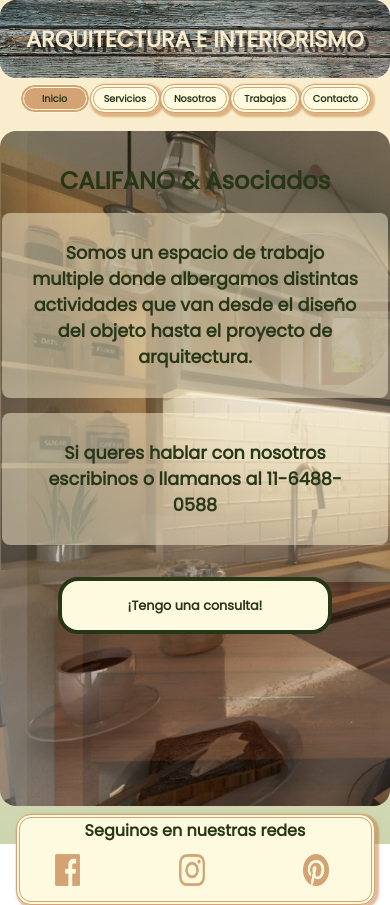
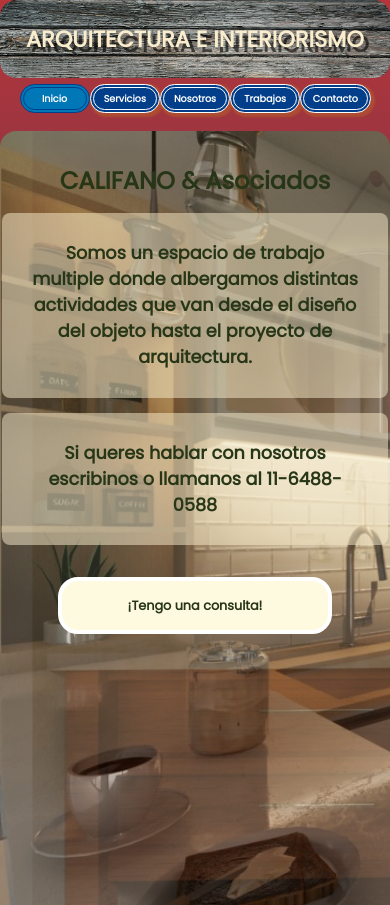
Before and after one commit to nsartinisalgueiro/arquitectura-sartini, a website: page index.html in a window 390 px wide. Shown: the top 905 px of the page. Drawn offline with nearby package versions, Linux system fonts and the light colour scheme.

Commit message:
cambio paleta colores

```diff
--- a/index.html
+++ b/index.html
@@ -24,7 +24,7 @@
         <!-- menu de navegacion -->
         <nav class="nav">
             <!-- logo pagina -->
-            <a href="./index.html"><img src="./img/logo-arquitecta-carolina-califano.jpg" class="nav__logo" alt="CC-arquitectura-logo"></a>
+            <a href="./index.html"><img src="./img/logo-arquitecta-carolina-califano.png" class="nav__logo" alt="CC-arquitectura-logo"></a>
             <!-- barra de navegacion -->
             <ul class="nav__lista">
                 <li class="nav__button--active"><a href="./index.html">Inicio</a></li>
@@ -36,7 +36,7 @@
         </nav>
         <!-- titulo principal -->
         <header class="header">
-            <h1 class="wow animate__animated animate__backInDown">ARQUITECTURA E INTERIORISMO</h1>
+            <h1>ARQUITECTURA E INTERIORISMO</h1>
         </header>
         <!-- contenido principal -->
         <section class="primeraSeccion">
--- a/scss/secciones/_animaciones.scss
+++ b/scss/secciones/_animaciones.scss
@@ -19,26 +19,3 @@
         background-image: url(../img/living-vajilla.jpeg);
     }
 }
-
-@keyframes fondoTitulo {
-    0% {
-        background-image: url(../img/fondo-madera-rustica2.jpg);
-
-    }
-
-    33% {
-        background-image: url(../img/fondo-madera-rustica.jpg);
-
-    }
-
-    66% {
-        background-image: url(../img/fondo-madera-rustica3.jpg);
-
-    }
-
-    100% {
-        background-image: url(../img/fondo-madera-rustica.jpg);
-
-    }
-
-}
--- a/scss/secciones/_header.scss
+++ b/scss/secciones/_header.scss
@@ -12,7 +12,5 @@
     align-items: center;
     color: #faedcd;
     text-shadow: 5px 5px rgba(0, 0, 0, 0.592);
-    animation-name: fondoTitulo;
-    animation-duration: 5s;
-    animation-iteration-count: infinite;
+    background-image: url(../img/fondo-madera-rustica.jpg);
 }
--- a/scss/secciones/_main-index-nosotros.scss
+++ b/scss/secciones/_main-index-nosotros.scss
@@ -55,7 +55,8 @@
         text-decoration: none;
         display: flex;
         justify-content: center;
-        width: 30vw;
+        align-items: center;
+        width: 40vw;
         margin: 2rem auto;
         height: 2rem;
 
--- a/scss/secciones/_main-servicios.scss
+++ b/scss/secciones/_main-servicios.scss
@@ -9,6 +9,7 @@
     .servicios {
         width: 80%;
         height: 50%;
+        margin: 0.5rem;
 
         &__titulo {
             box-shadow: 2px 4px #2836188d;
--- a/scss/secciones/_media-queries.scss
+++ b/scss/secciones/_media-queries.scss
@@ -59,6 +59,7 @@
         height: 80vh;
         width: 100vw;
         margin-top: 1rem;
+        padding-bottom: 4rem;
 
         h2 {
             font-size: 1.7rem;
@@ -73,7 +74,7 @@
             text-align: center;
             align-items: center;
             padding: 1rem;
-            width: 60vw;
+            width: 40vw;
             height: 2vh;
             font-size: 1rem;
 
@@ -81,7 +82,7 @@
                 background-color: #283618;
                 color: #fefae0;
                 border: solid 2px #fefae0;
-                font-size: 20px;
+                font-size: 15px;
                 transition: 1s;
             }
 
@@ -157,6 +158,7 @@
             height: 80vh;
             width: 100vw;
             margin-top: 1rem;
+            padding-bottom: 8rem;
 
             h2 {
                 font-size: 1.5rem;
--- a/scss/variables/_colores.scss
+++ b/scss/variables/_colores.scss
@@ -2,10 +2,10 @@
 
 //FONDOS PRINCIPALES
     //MAIN
-    $grandienteFondo: linear-gradient(180deg, rgba(250, 237, 205, 1) 50%, rgba(204, 213, 174, 1) 100%);
+    $grandienteFondo: linear-gradient(0deg, #1d3658 0%, #b6353b 100%);
 
     //FOOTER
-    $colorFondoFooter: #fefae0;
+    $colorFondoFooter: #023e8a;
 
 //BOTONES
     //FONDO BOTONES
@@ -16,21 +16,21 @@
     $sombraBoton: #bc6b2571;
 
     //BORDES BOTONES
-    $bordeBotonMain: #283618;
-    $bordeBotonMainHover: #fefae0;
+    $bordeBotonMain: white;
+    $bordeBotonMainHover: white;
 
 //COLOR TIPOGRAFIA
 $colorTipoMain: #283618;
-$colorTipoFooter: #283618;
+$colorTipoFooter: white;
 
 $sombraBox: #2836188d;
 $fondoTexto:#faedcda7;
 
 //MAPS
 $coloresNav:(
-    botonNav:#fefae0,
+    botonNav:#023e8a,
     hoverNav:#fefae036,
-    tipoNav:#283618,
-    bordeNav:#d4a373,
-    activeNav:#d4a373,
+    tipoNav: white,
+    bordeNav:white,
+    activeNav:#0077b6,
 )
```
Also changed, not shown: pages/Contacto.html (+2 -3 lines), pages/Nosotros.html (+2 -2 lines), pages/Trabajos.html (+2 -2 lines), pages/servicios.html (+2 -2 lines), css/style.css, img/logo-arquitecta-carolina-califano.png (added).
